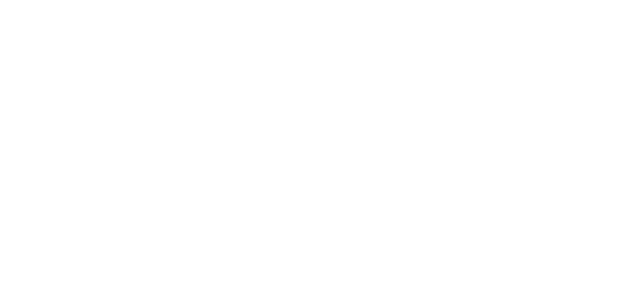
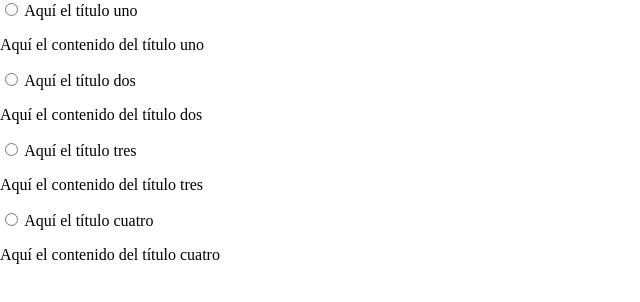
Before and after one commit to Ancient-R/Guias-de-desarrollo-02-Accordion, a plain HTML site: page index.html in a window 1280 px wide. Shown: the whole page, without its empty margins (0-640 px from the left). Drawn offline with Linux system fonts and the light colour scheme.

Commit message:
Construyendo el acordeon

```diff
--- a/index.html
+++ b/index.html
@@ -8,5 +8,54 @@
 </head>
 <body>
 
+    <div class="accordion">
+        <div class="accordion-item">
+            <input
+                type="radio"
+                name="accordion"
+                id="item1" />
+            <label for="item1" class="accordion-title">Aquí el título uno</label>
+            <div class="accordion-content">
+                <p>Aquí el contenido del título uno</p>
+            </div>
+        </div>
+
+        <div class="accordion-item">
+            <input
+                type="radio"
+                name="accordion"
+                id="item2"
+            />
+            <label for="item2" class="accordion-title">Aquí el título dos</label>
+            <div class="accordion-content">
+                <p>Aquí el contenido del título dos</p>
+            </div>
+        </div>
+
+        <div class="accordion-item">
+            <input
+                type="radio"
+                name="accordion"
+                id="item3"
+            />
+            <label for="item3" class="accordion-title">Aquí el título tres</label>
+            <div class="accordion-content">
+                <p>Aquí el contenido del título tres</p>
+            </div>
+        </div>
+
+        <div class="accordion-item">
+            <input
+                type="radio"
+                name="accordion"
+                id="item4"
+            />
+            <label for="item4" class="accordion-title">Aquí el título cuatro</label>
+            <div class="accordion-content">
+                <p>Aquí el contenido del título cuatro</p>
+            </div>
+        </div>
+
+    </div>
 </body>
 </html>
```
